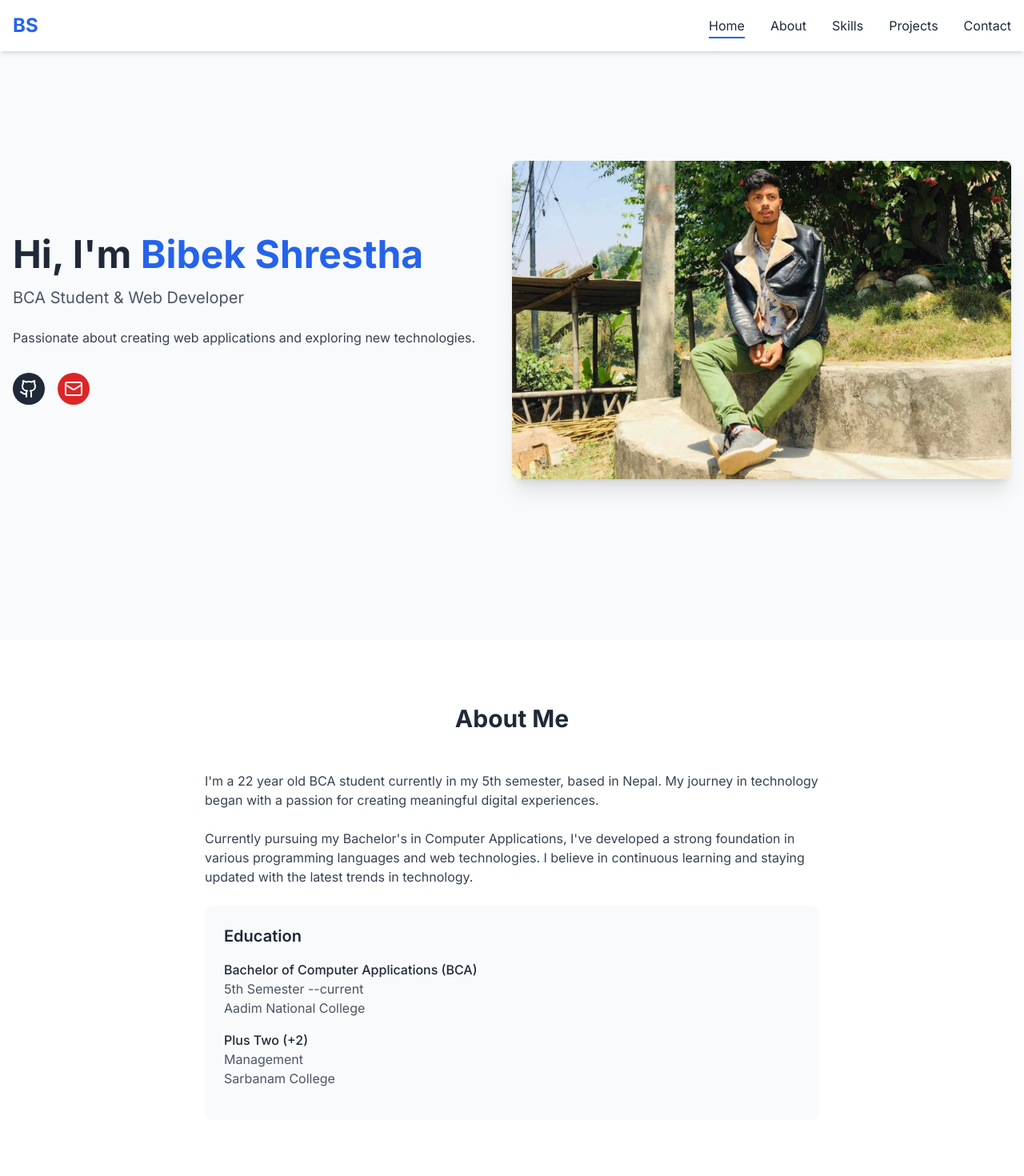
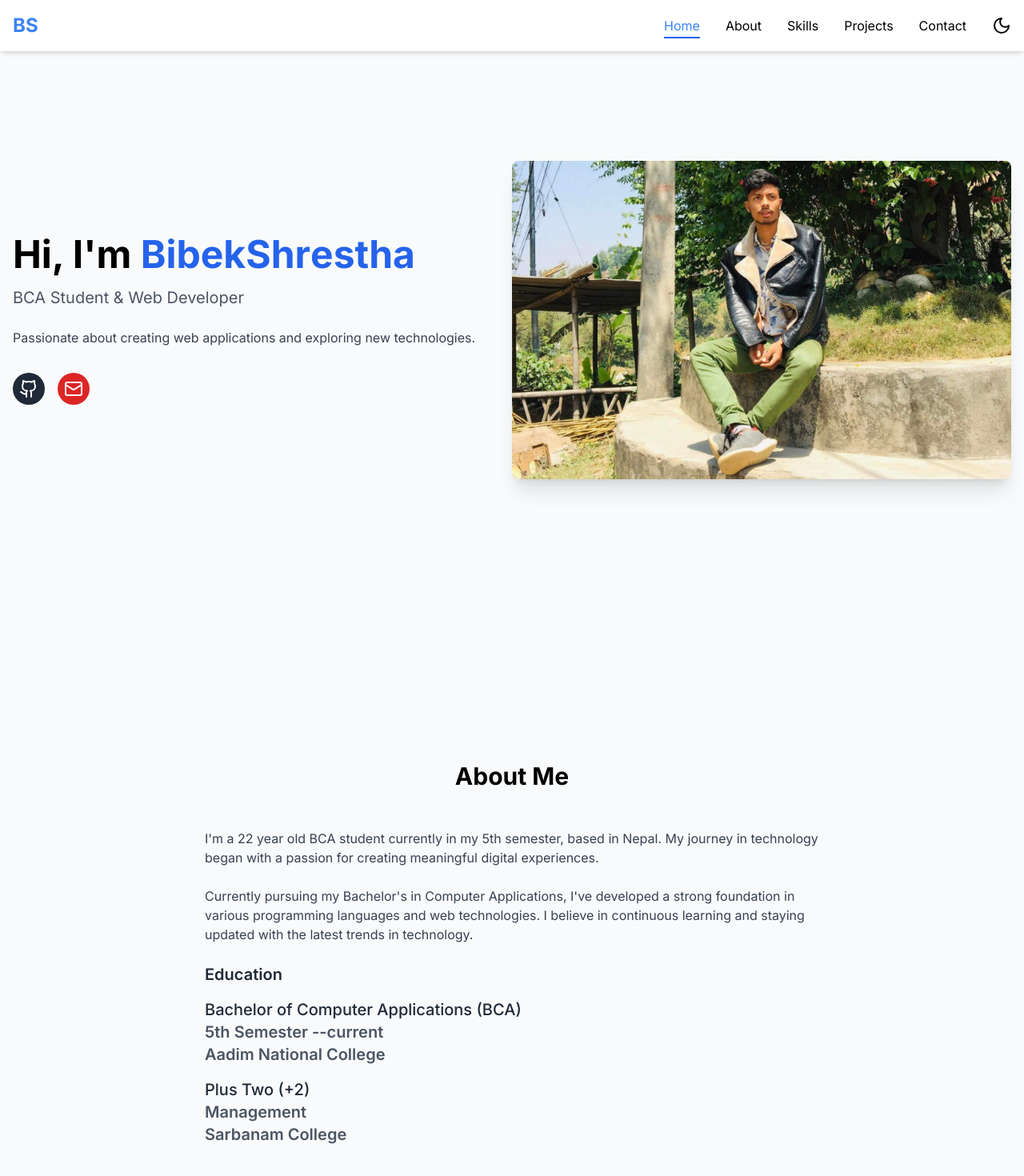
Before and after one commit to BIBEK345/portfolio_v2, a React (Vite) app: page / in a window 1280 px wide. Shown: the top 1470 px of the page at 80% size. Built offline with nearby package versions, Linux system fonts and the light colour scheme.

Commit message:
darkmode

```diff
--- a/src/App.tsx
+++ b/src/App.tsx
@@ -8,7 +8,7 @@ import Footer from './components/footer';
 
 function App() {
   return (
-    <div className="relative">
+    <div className="min-h-screen bg-white dark:bg-gray-900 text-black-900 dark:text-white-100">
       <Navbar />
       <Hero />
       <About />
--- a/src/components/About.tsx
+++ b/src/components/About.tsx
@@ -9,7 +9,7 @@ const About = () => {
   };
 
   return (
-    <section id="about" className="py-20 bg-white">
+    <section id="about" className="min-h-screen flex items-center bg-gray-50 dark:bg-gray-900">
       <div className="container mx-auto px-4">
         <h2 className="text-3xl font-bold text-center mb-12">About Me</h2>
         <div className="max-w-3xl mx-auto">
@@ -22,10 +22,10 @@ const About = () => {
             foundation in various programming languages and web technologies. I believe in
             continuous learning and staying updated with the latest trends in technology.
           </p>
-          <div className="bg-gray-50 p-6 rounded-lg">
+          <div className="text-xl font-semibold mb-4 text-gray-800 dark:text-gray-200">
             <h3 className="text-xl font-semibold mb-4">Education</h3>
             <div className="mb-4">
-              <p className="font-medium">Bachelor of Computer Applications (BCA)</p>
+              <p className="font-medium ">Bachelor of Computer Applications (BCA)</p>
               <p className="text-gray-600">5th Semester --current</p>
               <p className="text-gray-600">Aadim National College</p>
             </div>
--- a/src/components/Hero.tsx
+++ b/src/components/Hero.tsx
@@ -1,10 +1,24 @@
-import React from 'react';
+
 import { motion } from 'framer-motion';
-import { Github, Linkedin, Mail } from 'lucide-react';
+import { Github, Mail } from 'lucide-react';
 
 const Hero = () => {
+  const letterAnimation = {
+    hidden: { opacity: 0, y: 50 },
+    visible: (i) => ({
+      opacity: 1,
+      y: 0,
+      transition: {
+        delay: i * 0.1,
+        duration: 0.5,
+      },
+    }),
+  };
+
+  const name = "Bibek Shrestha".split('');
+
   return (
-    <section id="home" className="min-h-screen flex items-center bg-gray-50">
+    <section id="home" className="min-h-screen flex items-center bg-gray-50 dark:bg-gray-900">
       <div className="container mx-auto px-4">
         <div className="flex flex-col md:flex-row items-center justify-between">
           <motion.div
@@ -14,12 +28,21 @@ const Hero = () => {
             transition={{ duration: 0.8 }}
           >
             <motion.h1
-              className="text-5xl font-bold mb-4"
-              initial={{ opacity: 0, y: 20 }}
-              animate={{ opacity: 1, y: 0 }}
-              transition={{ delay: 0.2, duration: 0.8 }}
+              className="text-5xl font-bold mb-4 flex flex-wrap"
+              initial="hidden"
+              animate="visible"
             >
-              Hi, I'm <span className="text-blue-600">Bibek Shrestha</span>
+              Hi, I'm&nbsp;
+              {name.map((letter, i) => (
+                <motion.span
+                  key={i}
+                  variants={letterAnimation}
+                  custom={i}
+                  className="text-blue-600"
+                >
+                  {letter}
+                </motion.span>
+              ))}
             </motion.h1>
             <motion.p
               className="text-xl text-gray-600 mb-6"
@@ -45,8 +68,7 @@ const Hero = () => {
             >
               {[
                 { icon: <Github size={24} />, href: "https://github.com/BIBEK345/", bg: "bg-gray-800" },
-                // { icon: <Linkedin size={24} />, href: "https://linkedin.com", bg: "bg-blue-600" },
-                { icon: <Mail size={24} />, href: "mailto:bibek.shrestha78@aadimcollege.edu.np", bg: "bg-red-600" }
+                { icon: <Mail size={24} />, href: "mailto:bibek.shrestha78@aadimcollege.edu.np", bg: "bg-red-600" },
               ].map((social, index) => (
                 <motion.a
                   key={index}
--- a/src/components/Navbar.tsx
+++ b/src/components/Navbar.tsx
@@ -1,35 +1,45 @@
 import React from 'react';
 import { Link } from 'react-scroll';
-import { Menu } from 'lucide-react';
+import { Menu, Moon, Sun } from 'lucide-react';
 
 const Navbar = () => {
   const [isOpen, setIsOpen] = React.useState(false);
+  const [darkMode, setDarkMode] = React.useState(false);
 
   const navItems = [
     { id: 'home', label: 'Home' },
     { id: 'about', label: 'About' },
     { id: 'skills', label: 'Skills' },
     { id: 'projects', label: 'Projects' },
-    { id: 'contact', label: 'Contact' }
+    { id: 'contact', label: 'Contact' },
   ];
 
+  React.useEffect(() => {
+    if (darkMode) {
+      document.documentElement.classList.add('dark');
+    } else {
+      document.documentElement.classList.remove('dark');
+    }
+  }, [darkMode]);
+
   return (
-    <nav className="fixed w-full bg-white shadow-md z-50">
+    <nav className="fixed w-full bg-white shadow-md dark:bg-gray-900 z-50">
       <div className="container mx-auto px-4">
         <div className="flex justify-between items-center py-4">
+          {/* Logo */}
           <Link
             to="home"
             spy={true}
             smooth={true}
             offset={-70}
             duration={500}
-            className="text-2xl font-bold text-primary cursor-pointer"
+            className="text-2xl font-bold text-primary cursor-pointer dark:text-white"
           >
             BS
           </Link>
 
           {/* Desktop Menu */}
-          <div className="hidden md:flex space-x-8">
+          <div className="hidden md:flex space-x-8 items-center">
             {navItems.map((item) => (
               <Link
                 key={item.id}
@@ -39,11 +49,22 @@ const Navbar = () => {
                 offset={-70}
                 duration={500}
                 activeClass="active"
-                className="nav-link cursor-pointer hover:text-primary"
+                className="nav-link cursor-pointer hover:text-primary dark:text-white"
               >
                 {item.label}
               </Link>
             ))}
+            {/* Dark Mode Toggle */}
+            <button
+              onClick={() => setDarkMode(!darkMode)}
+              className="focus:outline-none"
+            >
+              {darkMode ? (
+                <Sun className="text-yellow-400 w-6 h-6" />
+              ) : (
+                <Moon className="w-6 h-6" />
+              )}
+            </button>
           </div>
 
           {/* Mobile Menu Button */}
@@ -51,7 +72,7 @@ const Navbar = () => {
             onClick={() => setIsOpen(!isOpen)}
             className="md:hidden focus:outline-none"
           >
-            <Menu />
+            <Menu className="dark:text-white" />
           </button>
         </div>
 
@@ -67,12 +88,25 @@ const Navbar = () => {
                 offset={-70}
                 duration={500}
                 activeClass="active"
-                className="block py-2 nav-link hover:text-primary"
+                className="block py-2 nav-link hover:text-primary dark:text-white"
                 onClick={() => setIsOpen(false)}
               >
                 {item.label}
               </Link>
             ))}
+            {/* Dark Mode Toggle */}
+            <div className="mt-4 flex justify-center">
+              <button
+                onClick={() => setDarkMode(!darkMode)}
+                className="focus:outline-none"
+              >
+                {darkMode ? (
+                  <Sun className="text-yellow-400 w-6 h-6" />
+                ) : (
+                  <Moon className="w-6 h-6" />
+                )}
+              </button>
+            </div>
           </div>
         )}
       </div>
--- a/src/components/Projects.tsx
+++ b/src/components/Projects.tsx
@@ -14,7 +14,7 @@ const Projects = () => {
     },
     {
       title: "Family Management System",
-      description: "A comprehensive family management platform developed using React for the frontend, Spring Boot for the backend, and PostgreSQL for database management. The system allows families to manage tasks, schedules, and resources efficiently, with features for task assignments, event planning, and budget tracking.",
+      description: "A comprehensive family management platform developed using React for the frontend, Spring Boot for the backend, and PostgreSQL for database management.",
       image: "https://images.unsplash.com/photo-1460925895917-afdab827c52f?ixlib=rb-1.2.1&auto=format&fit=crop&w=500&q=60",
       github: "https://github.com",
       demo: "https://example.com",
@@ -45,7 +45,7 @@ const Projects = () => {
   };
 
   return (
-    <section id="projects" className="py-20 bg-white">
+    <section id="projects" className="min-h-screen flex items-center bg-gray-50 dark:bg-gray-900">
       <div className="container mx-auto px-4">
         <motion.h2
           className="text-3xl font-bold text-center mb-12"
@@ -67,7 +67,7 @@ const Projects = () => {
               <motion.div
                 key={index}
                 variants={itemVariants}
-                className="bg-white rounded-xl shadow-lg overflow-hidden w-full max-w-md transform transition-all duration-300"
+                className="bg-white dark:bg-gray-800 dark:border dark:border-gray-700 rounded-xl shadow-lg p-6 card-hover bg-white rounded-xl shadow-lg overflow-hidden w-full max-w-md transform transition-all duration-300"
                 whileHover={{ y: -10 }}
               >
                 <motion.div
--- a/src/components/Skills.tsx
+++ b/src/components/Skills.tsx
@@ -59,7 +59,7 @@ const Skills = () => {
   };
 
   return (
-    <section id="skills" className="py-20">
+    <section id="skills" className="min-h-screen flex items-center bg-gray-50 dark:bg-gray-900">
       <div className="container mx-auto px-4">
         <motion.h2
           className="text-3xl font-bold text-center mb-12"
@@ -80,7 +80,7 @@ const Skills = () => {
             <motion.div
               key={index}
               variants={itemVariants}
-              className="bg-white rounded-xl shadow-lg p-6 card-hover"
+              className="bg-white dark:bg-gray-800 dark:border dark:border-gray-700 rounded-xl shadow-lg p-6 card-hover"
             >
               <div className={`${category.color} w-12 h-12 rounded-full flex items-center justify-center text-white mb-4`}>
                 {category.items[0].icon}
--- a/src/index.css
+++ b/src/index.css
@@ -51,3 +51,17 @@ section {
 .card-hover:hover {
   transform: translateY(-5px);
 }
+.nav-link.active {
+  @apply text-primary dark:text-blue-400;
+}
+
+:root {
+  --primary: #3b82f6;
+}
+
+.text-primary {
+  color: var(--primary);
+}
+body {
+  @apply bg-white text-black dark:bg-gray-900 dark:text-white;
+}
--- a/tailwind.config.js
+++ b/tailwind.config.js
@@ -11,3 +11,11 @@ export default {
   },
   plugins: [],
 };
+module.exports = {
+  darkMode: 'class', // Enables class-based dark mode
+  content: ['./src/**/*.{js,jsx,ts,tsx}', './public/index.html'],
+  theme: {
+    extend: {},
+  },
+  plugins: [],
+};
```
Also changed, not shown: src/components/Contact.tsx (+55 -22 lines).
